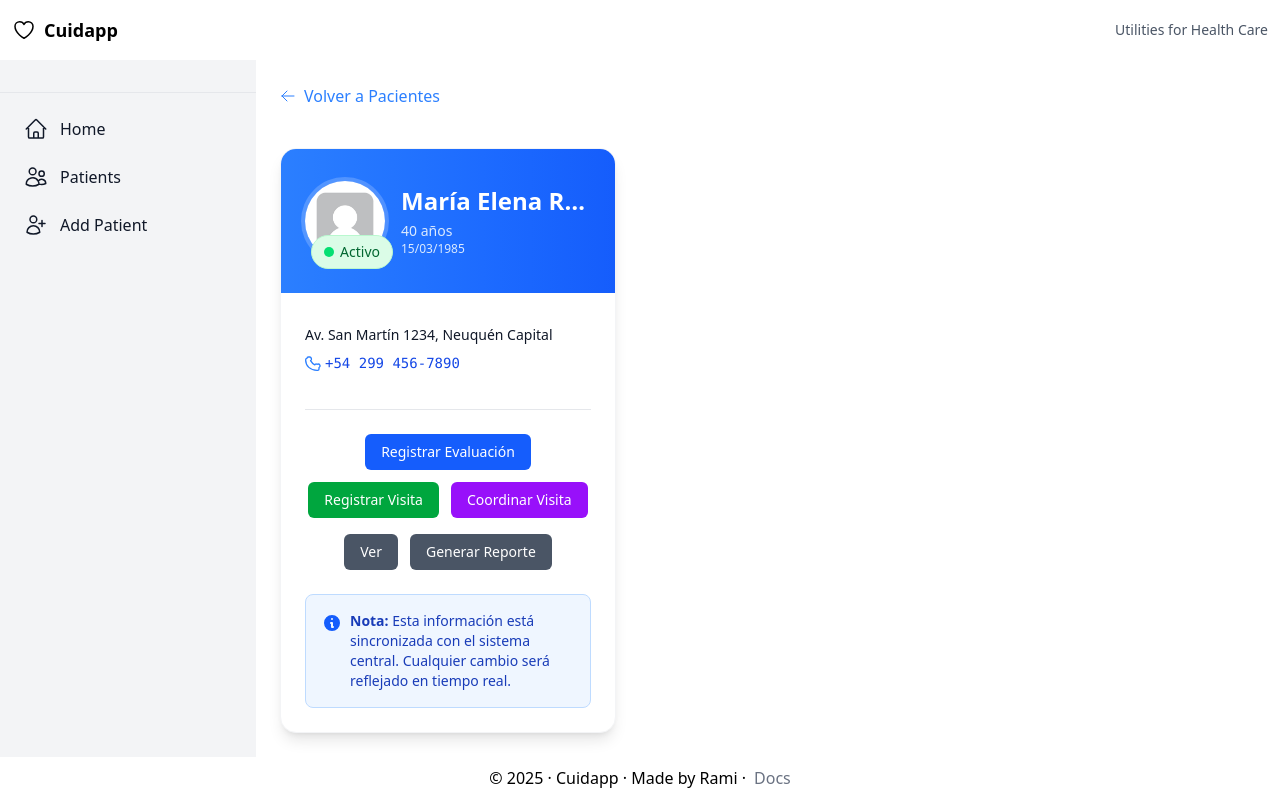
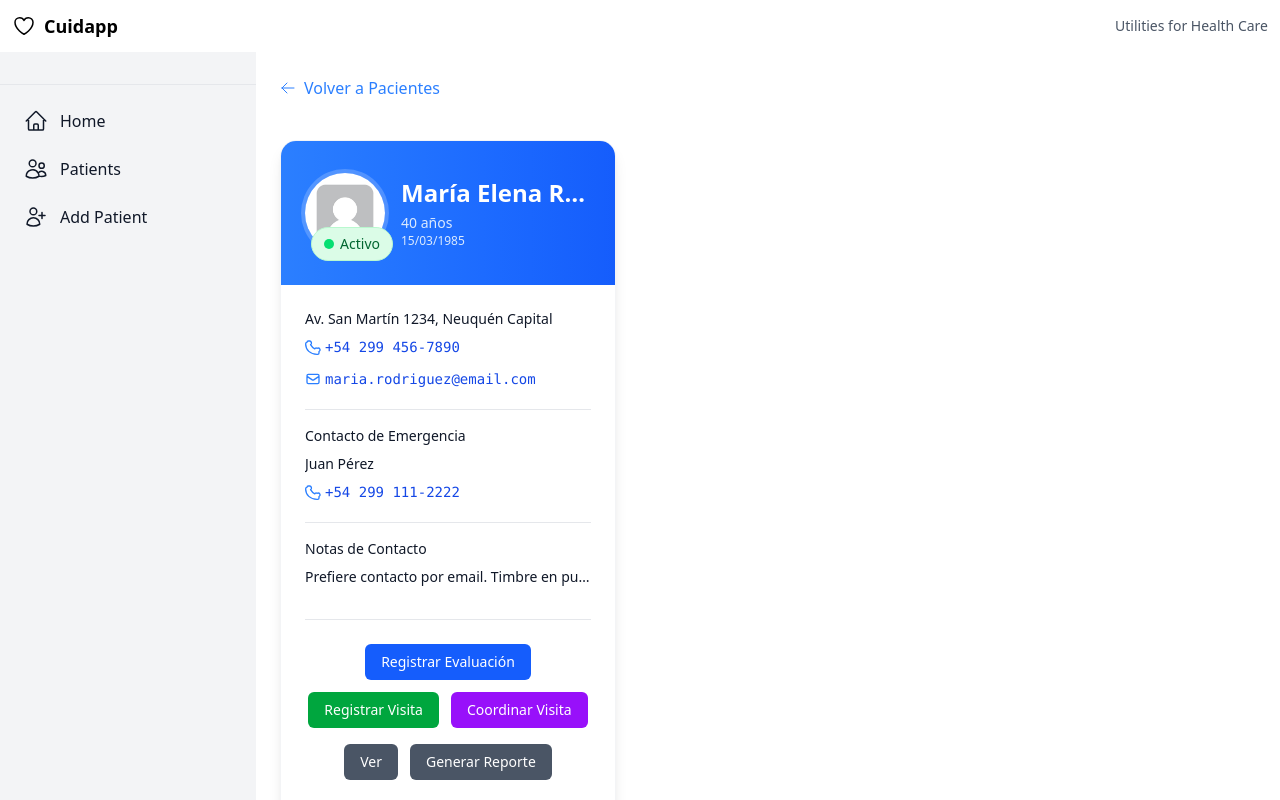
Before and after one commit to RadikeCosa/Cuidapp, a Next.js app: page /patients/1 in a window 1280 px wide. Shown: the top 800 px of the page. Built offline with nearby package versions, Linux system fonts and the light colour scheme.

Commit message:
se agrega data de contactos de emergencia

```diff
--- a/src/components/patients/infoCard.tsx
+++ b/src/components/patients/infoCard.tsx
@@ -9,11 +9,10 @@ interface PatientInfoCardProps {
 }
 
 /**
- * ESTE ES UN SERVER COMPONENT MEJORADO v1.1.0
- * - Información más completa del paciente
- * - Campos de contacto integrados
- * - Mejor layout y diseño
- * - Preparado para agregar más campos
+ * ESTE ES UN SERVER COMPONENT MEJORADO v1.2.0
+ * - Nuevos campos de contacto: email, emergency_contact, contact_notes
+ * - Mantiene diseño limpio y escalable
+ * - Preparado para Supabase y futuras integraciones
  */
 export default function PatientInfoCard({ patient }: PatientInfoCardProps) {
   return (
@@ -56,17 +55,16 @@ export default function PatientInfoCard({ patient }: PatientInfoCardProps) {
 
       {/* Contenido principal */}
       <div className="p-6">
-        <dl className="grid grid-cols-1">
+        <dl className="grid grid-cols-1 gap-y-4">
           {/* Información personal */}
           <div className="space-y-2">
-            <div className="flex items-center gap-2"></div>
             <div className="flex items-center gap-2">
               <dt className="sr-only">Dirección</dt>
               <dd
                 className="text-sm text-gray-900 truncate"
                 title={patient.address}
               >
-                {patient.address}
+                {patient.address ?? "Sin dirección"}
               </dd>
             </div>
             <div className="flex items-center gap-2">
@@ -98,18 +96,103 @@ export default function PatientInfoCard({ patient }: PatientInfoCardProps) {
                 )}
               </dd>
             </div>
+            <div className="flex items-center gap-2">
+              <dt className="sr-only">Correo electrónico</dt>
+              <dd>
+                {patient.email ? (
+                  <a
+                    href={`mailto:${patient.email}`}
+                    className="inline-flex items-center text-blue-700 hover:underline text-sm font-mono"
+                  >
+                    <svg
+                      className="w-4 h-4 mr-1 text-blue-500"
+                      fill="none"
+                      stroke="currentColor"
+                      strokeWidth="2"
+                      viewBox="0 0 24 24"
+                      aria-hidden="true"
+                    >
+                      <path
+                        strokeLinecap="round"
+                        strokeLinejoin="round"
+                        d="M3 8l7.89 5.26a2 2 0 002.22 0L21 8M5 19h14a2 2 0 002-2V7a2 2 0 00-2-2H5a2 2 0 00-2 2v10a2 2 0 002 2z"
+                      />
+                    </svg>
+                    {patient.email}
+                  </a>
+                ) : (
+                  <span className="text-gray-400 text-sm">Sin correo</span>
+                )}
+              </dd>
+            </div>
           </div>
 
-          {/* Información de contacto adicional (fácil de escalar) */}
-          <div className="space-y-2">
-            {/* Aquí puedes agregar más campos de contacto en el futuro */}
-          </div>
+          {/* Información de contacto de emergencia */}
+          {patient.emergency_contact && (
+            <div className="space-y-2 border-t border-gray-200 pt-4">
+              <h3 className="text-sm font-medium text-gray-900">
+                Contacto de Emergencia
+              </h3>
+              <div className="flex items-center gap-2">
+                <dt className="sr-only">Nombre de contacto de emergencia</dt>
+                <dd
+                  className="text-sm text-gray-900 truncate"
+                  title={patient.emergency_contact.name}
+                >
+                  {patient.emergency_contact.name ?? "Sin nombre"}
+                </dd>
+              </div>
+              <div className="flex items-center gap-2">
+                <dt className="sr-only">Teléfono de emergencia</dt>
+                <dd>
+                  {patient.emergency_contact.phone ? (
+                    <a
+                      href={`tel:${patient.emergency_contact.phone}`}
+                      className="inline-flex items-center text-blue-700 hover:underline text-sm font-mono"
+                    >
+                      <svg
+                        className="w-4 h-4 mr-1 text-blue-500"
+                        fill="none"
+                        stroke="currentColor"
+                        strokeWidth="2"
+                        viewBox="0 0 24 24"
+                        aria-hidden="true"
+                      >
+                        <path
+                          strokeLinecap="round"
+                          strokeLinejoin="round"
+                          d="M3 5a2 2 0 012-2h2.28a2 2 0 011.94 1.52l.3 1.2a2 2 0 01-.45 1.95l-.7.7a16.06 16.06 0 006.36 6.36l.7-.7a2 2 0 011.95-.45l1.2.3A2 2 0 0121 18.72V21a2 2 0 01-2 2h-1C7.82 23 1 16.18 1 8V7a2 2 0 012-2z"
+                        />
+                      </svg>
+                      {patient.emergency_contact.phone}
+                    </a>
+                  ) : (
+                    <span className="text-gray-400 text-sm">Sin teléfono</span>
+                  )}
+                </dd>
+              </div>
+            </div>
+          )}
+
+          {/* Notas de contacto */}
+          {patient.contact_notes && (
+            <div className="space-y-2 border-t border-gray-200 pt-4">
+              <h3 className="text-sm font-medium text-gray-900">
+                Notas de Contacto
+              </h3>
+              <dd
+                className="text-sm text-gray-900 truncate"
+                title={patient.contact_notes}
+              >
+                {patient.contact_notes}
+              </dd>
+            </div>
+          )}
         </dl>
 
         {/* Sección de acciones */}
         <div className="mt-8 pt-6 border-t border-gray-200">
           <div className="flex flex-col items-center gap-4 w-full">
-            {/* Acciones principales */}
             <div className="flex flex-wrap justify-center gap-3 w-full">
               <button className="px-4 py-2 bg-blue-600 text-white rounded-md hover:bg-blue-700 transition-colors text-sm font-medium">
                 Registrar Evaluación
@@ -121,7 +204,6 @@ export default function PatientInfoCard({ patient }: PatientInfoCardProps) {
                 Coordinar Visita
               </button>
             </div>
-            {/* Acciones secundarias */}
             <div className="flex flex-wrap justify-center gap-3 w-full">
               <button className="px-4 py-2 bg-gray-600 text-white rounded-md hover:bg-gray-700 transition-colors text-sm font-medium">
                 Ver
@@ -161,26 +243,26 @@ export default function PatientInfoCard({ patient }: PatientInfoCardProps) {
 }
 
 /**
- * MEJORAS IMPLEMENTADAS v1.1.0:
+ * MEJORAS IMPLEMENTADAS v1.2.0:
  *
  * ✅ NUEVOS CAMPOS DE CONTACTO:
- * - Dirección con layout flexible para textos largos
- * - Teléfono como enlace clickeable (tel:)
- * - Campos opcionales con manejo elegante de undefined
+ * - Email con validación de formato y enlace mailto:
+ * - Contacto de emergencia con nombre y teléfono
+ * - Notas de contacto para información adicional
  *
  * ✅ MEJORAS DE UX:
- * - Reorganización de secciones más lógica
- * - "Información de Contacto" como sección separada
- * - Enlaces de teléfono funcionales para mobile
+ * - Secciones claras para contacto de emergencia y notas
+ * - Manejo consistente de campos opcionales
+ * - Diseño escalable con Tailwind
  *
  * ✅ PREPARADO PARA SUPABASE:
- * - Campos mapeables directamente
- * - Validación con schema Zod
- * - Estructura escalable
+ * - Nuevos campos mapeables directamente
+ * - Validación robusta con Zod
+ * - Estructura lista para edición inline y mapas
  *
  * PREPARADO PARA:
- * - Agregar validación de formatos (teléfono, dirección)
- * - Implementar edición inline
- * - Integrar con mapas (Google Maps / OpenStreetMap)
- * - Añadir múltiples números de contacto
+ * - Validación avanzada de formatos (teléfono, email)
+ * - Integración con mapas para direcciones
+ * - Edición inline de campos
+ * - Soporte para múltiples contactos de emergencia
  */
--- a/src/lib/data/placeholderdata.ts
+++ b/src/lib/data/placeholderdata.ts
@@ -1,4 +1,3 @@
-// src/lib/data/placeholderdata.ts
 import type { Patient } from "@/lib/schema/patient.schema";
 import { validatePatients } from "@/lib/schema/patient.schema";
 
@@ -10,6 +9,12 @@ const rawPatientsData = [
     date_of_birth: "1985-03-15",
     address: "Av. San Martín 1234, Neuquén Capital",
     phone: "+54 299 456-7890",
+    email: "maria.rodriguez@email.com",
+    emergency_contact: {
+      name: "Juan Pérez",
+      phone: "+54 299 111-2222",
+    },
+    contact_notes: "Prefiere contacto por email. Timbre en puerta trasera.",
     status: "active",
     image_url: "/placeholder.jpg",
     createdAt: "2024-01-15T10:30:00Z",
@@ -21,6 +26,12 @@ const rawPatientsData = [
     date_of_birth: "1990-07-22",
     address: "Av. Olascoaga 567, Neuquén Capital",
     phone: "+54 299 567-8901",
+    email: undefined, // Sin email para probar fallback
+    emergency_contact: {
+      name: "Ana Gutiérrez",
+      phone: undefined, // Sin teléfono de emergencia
+    },
+    contact_notes: undefined, // Sin notas
     status: "active",
     image_url: "/placeholder.jpg",
     createdAt: "2024-02-10T14:20:00Z",
@@ -32,6 +43,9 @@ const rawPatientsData = [
     date_of_birth: "1978-11-05",
     address: "Av. Roca 1200, Cipolletti",
     phone: "+54 299 678-9012",
+    email: "lucia.mendoza@email.com",
+    emergency_contact: undefined, // Sin contacto de emergencia
+    contact_notes: "Horario de contacto: 9-12hs.",
     status: "inactive",
     image_url: "/placeholder.jpg",
     createdAt: "2024-03-05T09:15:00Z",
@@ -43,6 +57,12 @@ const rawPatientsData = [
     date_of_birth: "1982-09-18",
     address: "Ruta 22 Km 12, Plottier",
     phone: "+54 299 789-0123",
+    email: "roberto.sosa@email.com",
+    emergency_contact: {
+      name: "Laura Sosa",
+      phone: "+54 299 333-4444",
+    },
+    contact_notes: undefined, // Sin notas
     status: "deceased",
     image_url: "/placeholder.jpg",
     createdAt: "2024-04-18T16:40:00Z",
@@ -54,6 +74,12 @@ const rawPatientsData = [
     date_of_birth: "1995-02-28",
     address: "Av. del Trabajador 345, Centenario",
     phone: "+54 299 890-1234",
+    email: undefined, // Sin email
+    emergency_contact: {
+      name: undefined, // Sin nombre de emergencia
+      phone: "+54 299 555-6666",
+    },
+    contact_notes: "Acceso por portón lateral.",
     status: "active",
     image_url: "/placeholder.jpg",
     createdAt: "2024-05-22T11:05:00Z",
@@ -65,6 +91,12 @@ const rawPatientsData = [
     date_of_birth: "1988-12-10",
     address: "Calle Leloir 789, Neuquén Capital",
     phone: "+54 299 901-2345",
+    email: "fernando.lagos@email.com",
+    emergency_contact: {
+      name: "Sofía Lagos",
+      phone: "+54 299 777-8888",
+    },
+    contact_notes: "Paciente requiere asistencia para abrir la puerta.",
     status: "active",
     image_url: "/placeholder.jpg",
     createdAt: "2024-06-30T08:45:00Z",
@@ -76,6 +108,9 @@ const rawPatientsData = [
     date_of_birth: "1975-06-25",
     address: "Av. Argentina 2100, Cipolletti",
     phone: "+54 299 012-3456",
+    email: undefined, // Sin email
+    emergency_contact: undefined, // Sin contacto de emergencia
+    contact_notes: undefined, // Sin notas
     status: "inactive",
     image_url: "/placeholder.jpg",
     createdAt: "2024-07-12T13:20:00Z",
@@ -87,6 +122,12 @@ const rawPatientsData = [
     date_of_birth: "1992-04-08",
     address: "Ruta 151 Km 5, Plottier",
     phone: "+54 299 123-4567",
+    email: "miguel.castro@email.com",
+    emergency_contact: {
+      name: "Elena Castro",
+      phone: undefined, // Sin teléfono de emergencia
+    },
+    contact_notes: "Contactar después de las 15hs.",
     status: "active",
     image_url: "/placeholder.jpg",
     createdAt: "2024-08-25T17:30:00Z",
@@ -98,6 +139,12 @@ const rawPatientsData = [
     date_of_birth: "1980-01-14",
     address: "Calle Los Alerces 456, Centenario",
     phone: "+54 299 234-5678",
+    email: "daniela.morales@email.com",
+    emergency_contact: {
+      name: "Pablo Morales",
+      phone: "+54 299 999-0000",
+    },
+    contact_notes: undefined, // Sin notas
     status: "active",
     image_url: "/placeholder.jpg",
     createdAt: "2024-09-03T10:10:00Z",
@@ -109,6 +156,9 @@ const rawPatientsData = [
     date_of_birth: "1970-08-30",
     address: "Av. O'Higgins 789, Neuquén Capital",
     phone: "+54 299 345-6789",
+    email: undefined, // Sin email
+    emergency_contact: undefined, // Sin contacto de emergencia
+    contact_notes: "Prefiere contacto telefónico.",
     status: "deceased",
     image_url: "/placeholder.jpg",
     createdAt: "2024-10-19T15:25:00Z",
--- a/src/lib/schema/patient.schema.ts
+++ b/src/lib/schema/patient.schema.ts
@@ -12,9 +12,18 @@ const PatientSchema = z.object({
   name: z.string(),
   dni: z.string(),
   date_of_birth: z.string(),
-  // Campos nuevos - opcionales para flexibilidad
+  // Campos de contacto existentes
   address: z.string().optional(),
   phone: z.string().optional(),
+  // Nuevos campos de contacto
+  email: z.string().email().optional(), // Validación de formato email
+  emergency_contact: z
+    .object({
+      name: z.string().optional(),
+      phone: z.string().optional(),
+    })
+    .optional(),
+  contact_notes: z.string().optional(),
   // Campos existentes
   createdAt: z.string().optional(),
   status: PatientStatusEnum.optional().default("active"),
@@ -32,16 +41,3 @@ export function validatePatients(data: unknown[]): Patient[] {
 }
 
 export { PatientSchema };
-
-/**
- * CHANGELOG v1.1.0:
- *
- * ✅ Agregados campos de contacto:
- *   - address: Dirección del paciente (opcional)
- *   - phone: Número de contacto (opcional)
- *
- * 📝 Decisiones técnicas:
- *   - Campos opcionales para mantener compatibilidad
- *   - Validación con Zod mantiene integridad de datos
- *   - Preparado para migración directa a Supabase
- */
```
